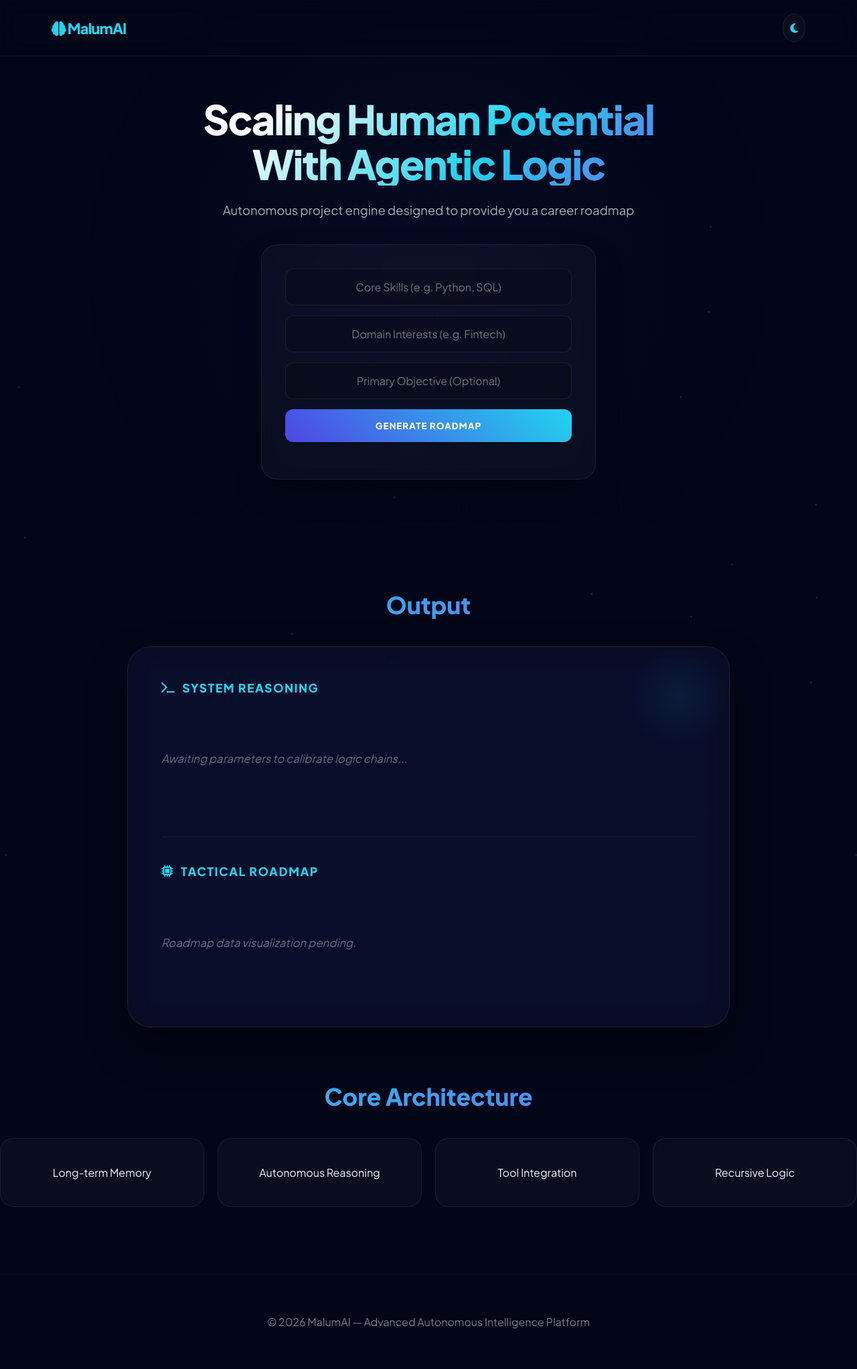
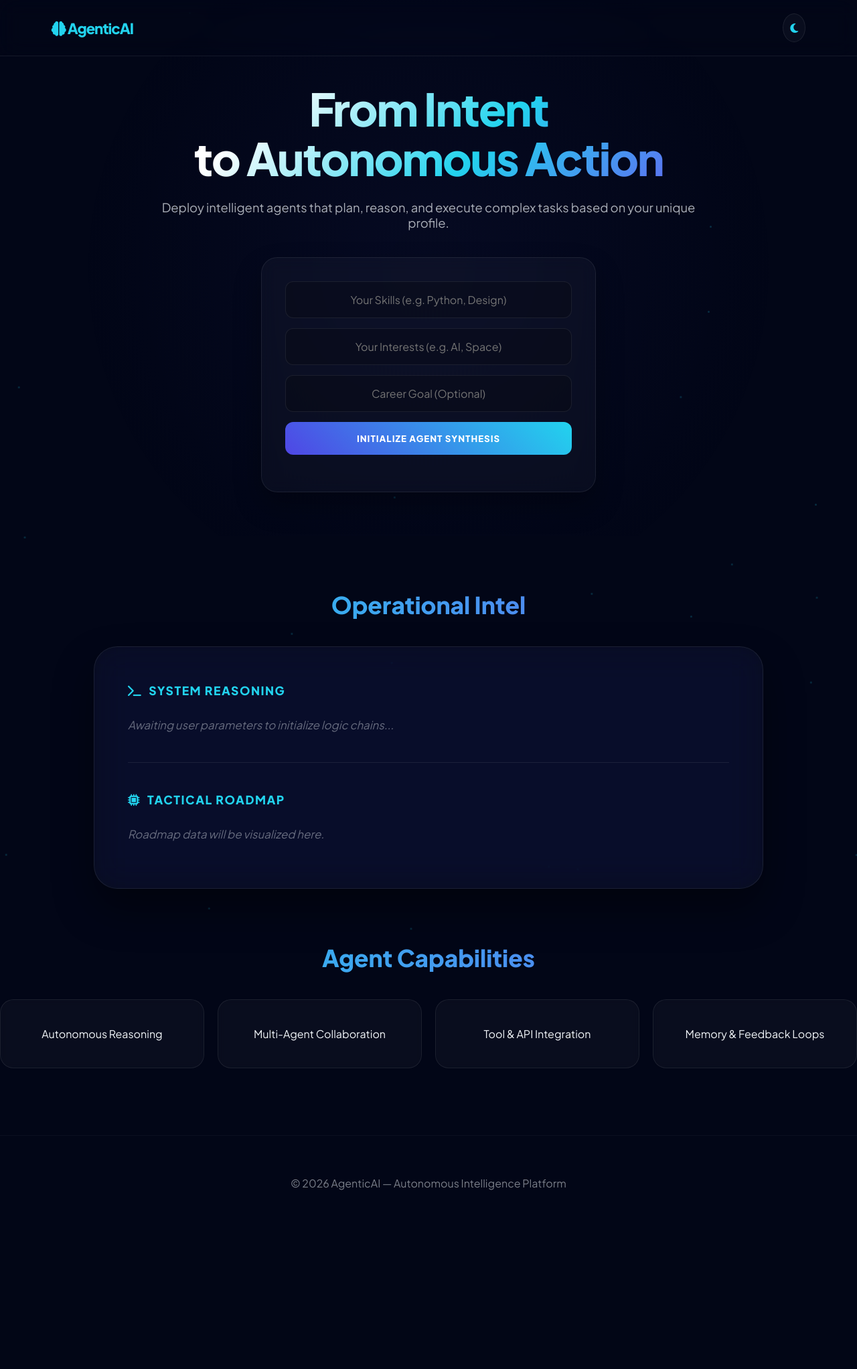
Before and after one commit to hammad-tayyab/AI-agents, a Django app: template MalumAI/api_features/templates/api_features/index.html in a window 1280 px wide. Shown: the whole page at 67% size. After the commit the page ends 1777 px from the top, so only its background shows below. Run offline with Django 5.2, Linux system fonts and the light colour scheme; the template is opened without the code that fills it, so the values that code supplies are empty.

Commit message:
For the alliance

```diff
--- a/MalumAI/api_features/templates/api_features/index.html
+++ b/MalumAI/api_features/templates/api_features/index.html
@@ -3,7 +3,7 @@
 <head>
 <meta charset="UTF-8">
 <meta name="viewport" content="width=device-width, initial-scale=1.0">
-<title>MalumAI | Learning Roadmap Generator</title>
+<title>AgenticAI | Autonomous Intelligence</title>
 
 <link rel="stylesheet" href="https://cdnjs.cloudflare.com/ajax/libs/font-awesome/6.5.0/css/all.min.css">
 <link href="https://fonts.googleapis.com/css2?family=Plus+Jakarta+Sans:wght@300;400;600;800&display=swap" rel="stylesheet">
@@ -72,12 +72,12 @@ header {
 .hero-content { max-width: 800px; width: 100%; }
 
 .hero h1 {
-  font-size: clamp(2rem, 5vw, 3.8rem); font-weight: 800; letter-spacing: -2px; line-height: 1.1;
+  font-size: clamp(2.5rem, 6vw, 4.2rem); font-weight: 800; letter-spacing: -2px; line-height: 1.1;
   background: linear-gradient(135deg, #fff 20%, var(--accent), var(--secondary));
-  -webkit-background-clip: text; -webkit-text-fill-color: transparent;
+  background-clip: text; -webkit-background-clip: text; -webkit-text-fill-color: transparent;
 }
 
-[data-theme="light"] .hero h1 { background: linear-gradient(135deg, #0f172a 20%, var(--primary), var(--secondary)); -webkit-background-clip: text; }
+[data-theme="light"] .hero h1 { background: linear-gradient(135deg, #0f172a 20%, var(--primary), var(--secondary)); background-clip: text; -webkit-background-clip: text; }
 
 .hero p { font-size: 1.15rem; margin: 25px 0 40px; opacity: 0.7; color: var(--light); }
 
@@ -110,23 +110,19 @@ header {
 
 /* --- FROSTED OUTPUT BOX --- */
 #output-section { padding: 80px 8%; }
-.output-container { max-width: 900px; margin: auto; }
+.output-container { max-width: 1000px; margin: auto; }
 
 .section-title {
   text-align: center; font-size: 2.2rem; margin-bottom: 40px; font-weight: 800;
   background: linear-gradient(to right, var(--accent), var(--secondary));
-  -webkit-background-clip: text; -webkit-text-fill-color: transparent;
+  background-clip: text; -webkit-background-clip: text; -webkit-text-fill-color: transparent;
 }
 
 .output-glass-box {
   background: var(--glass); backdrop-filter: blur(25px) saturate(180%);
   padding: 50px; border-radius: 35px; border: 1px solid var(--glass-border);
   box-shadow: 0 30px 60px rgba(0,0,0,0.4); position: relative;
-}
-
-.output-glass-box::after {
-  content: ""; position: absolute; top: 0; right: 0; width: 150px; height: 150px;
-  background: radial-gradient(circle, rgba(34, 211, 238, 0.08), transparent 70%);
+  word-wrap: break-word; overflow-wrap: break-word;
 }
 
 .output-glass-box h3 {
@@ -134,7 +130,10 @@ header {
   letter-spacing: 1.5px; margin-bottom: 20px; display: flex; align-items: center; gap: 10px;
 }
 
-.output-text { line-height: 1.8; font-size: 1.05rem; white-space: pre-wrap; }
+.output-text { line-height: 1.8; font-size: 1.05rem; }
+.output-text p { margin-bottom: 15px; }
+.output-text ul { margin-left: 20px; margin-bottom: 20px; }
+.output-text li { margin-bottom: 8px; }
 
 .divider { height: 1px; background: var(--glass-border); margin: 40px 0; border: none; }
 
@@ -157,6 +156,15 @@ footer { padding: 60px; text-align: center; opacity: 0.5; border-top: 1px solid
 }
 @keyframes spin { 100% { transform: rotate(360deg); } }
 
+/* Grid for Weekly Schedule */
+.timetable-grid {
+  display: grid; grid-template-columns: repeat(auto-fit, minmax(200px, 1fr));
+  gap: 15px; margin-top: 15px;
+}
+.week-card {
+  background: rgba(79, 70, 229, 0.1); padding: 15px;
+  border-radius: 10px; border-left: 3px solid var(--accent);
+}
 </style>
 </head>
 
@@ -165,21 +173,21 @@ footer { padding: 60px; text-align: center; opacity: 0.5; border-top: 1px solid
 <div class="bg-visuals" id="visuals"></div>
 
 <header>
-  <div class="logo"><i class="fa-solid fa-brain"></i> MalumAI</div>
+  <div class="logo"><i class="fa-solid fa-brain"></i> AgenticAI</div>
   <div class="theme-switch" id="theme-btn"><i class="fa-solid fa-moon"></i></div>
 </header>
 
 <section class="hero">
   <div class="hero-content">
-    <h1>Scaling Human Potential <br> With Agentic Logic</h1>
-    <p>Autonomous project engine designed to provide you a career roadmap</p>
+    <h1>From Intent <br> to Autonomous Action</h1>
+    <p>Deploy intelligent agents that plan, reason, and execute complex tasks based on your unique profile.</p>
 
     <form id="form" class="ai-form">
       {% csrf_token %}
-      <input type="text" id="skillset" placeholder="Core Skills (e.g. Python, SQL)" required>
-      <input type="text" id="interest" placeholder="Domain Interests (e.g. Fintech)" required>
-      <input type="text" id="goal" placeholder="Primary Objective (Optional)">
-      <button type="submit" class="cta">Generate Roadmap</button>
+      <input type="text" id="skills" placeholder="Your Skills (e.g. Python, Design)" required>
+      <input type="text" id="hobbies" placeholder="Your Interests (e.g. AI, Space)" required>
+      <input type="text" id="goal" placeholder="Career Goal (Optional)">
+      <button type="submit" class="cta">Initialize Agent Synthesis</button>
       <div id="loading" style="margin-top: 20px; font-weight: 600; color: var(--accent);"></div>
     </form>
   </div>
@@ -187,40 +195,36 @@ footer { padding: 60px; text-align: center; opacity: 0.5; border-top: 1px solid
 
 <section id="output-section">
   <div class="output-container">
-    <h2 class="section-title">Output</h2>
+    <h2 class="section-title">Operational Intel</h2>
 
     <div class="output-glass-box">
-      <div id="project-desc">
+      <div id="project-desc" class="output-text">
         <h3><i class="fa-solid fa-terminal"></i> System Reasoning</h3>
-        <div class="output-text">
-          <p style="opacity: 0.4; font-style: italic;">Awaiting parameters to calibrate logic chains...</p>
-        </div>
+        <p style="opacity: 0.4; font-style: italic;">Awaiting user parameters to initialize logic chains...</p>
       </div>
 
       <hr class="divider">
 
-      <div id="timetable">
+      <div id="timetable" class="output-text">
         <h3><i class="fa-solid fa-microchip"></i> Tactical Roadmap</h3>
-        <div class="output-text">
-          <p style="opacity: 0.4; font-style: italic;">Roadmap data visualization pending.</p>
-        </div>
+        <p style="opacity: 0.4; font-style: italic;">Roadmap data will be visualized here.</p>
       </div>
     </div>
   </div>
 </section>
 
 <section>
-  <h2 class="section-title">Core Architecture</h2>
+  <h2 class="section-title">Agent Capabilities</h2>
   <div class="grid">
-    <div class="card">Long-term Memory</div>
     <div class="card">Autonomous Reasoning</div>
-    <div class="card">Tool Integration</div>
-    <div class="card">Recursive Logic</div>
+    <div class="card">Multi-Agent Collaboration</div>
+    <div class="card">Tool & API Integration</div>
+    <div class="card">Memory & Feedback Loops</div>
   </div>
 </section>
 
 <footer>
-  © 2026 MalumAI — Advanced Autonomous Intelligence Platform
+  © 2026 AgenticAI — Autonomous Intelligence Platform
 </footer>
 
 <script>
@@ -236,7 +240,7 @@ for(let i=0; i<35; i++) {
   container.appendChild(p);
 }
 
-// --- Dark/Light Mode ---
+// --- Theme Toggle ---
 const themeBtn = document.getElementById('theme-btn');
 themeBtn.addEventListener('click', () => {
   const isLight = document.body.getAttribute('data-theme') === 'light';
@@ -244,142 +248,118 @@ themeBtn.addEventListener('click', () => {
   themeBtn.innerHTML = isLight ? '<i class="fa-solid fa-moon"></i>' : '<i class="fa-solid fa-sun"></i>';
 });
 
-// --- Backend Connector ---
+// --- Original Backend Integration ---
 document.getElementById("form").addEventListener("submit", async function(e) {
   e.preventDefault();
 
-  const skillset = document.getElementById("skillset").value;
-  const interest = document.getElementById("interest").value;
-  const goal = document.getElementById("goal").value;
+  const skillset = document.getElementById("skills").value.trim();
+  const interest = document.getElementById("hobbies").value.trim();
+  const goal = document.getElementById("goal").value.trim();
 
-  document.getElementById("loading").innerHTML =
-    `<div class="spinner"></div> Engaging Neural Sub-routines...`;
+  if (!skillset || !interest) {
+    document.getElementById("loading").innerHTML = `<p style="color: #ff6b6b; margin-top: 15px;">⚠️ Skills and Interests are required</p>`;
+    return;
+  }
 
-  const csrfToken = document.querySelector('[name=csrfmiddlewaretoken]').value;
+  document.getElementById("loading").innerHTML = `<div class="spinner"></div><p style="margin-top: 10px; display:inline-block;">Synthesizing intelligent project...</p>`;
 
   try {
-    const response = await fetch('/api/generate-roadmap/', {
-      method: 'POST',
+    const csrfToken = document.querySelector('[name=csrfmiddlewaretoken]')?.value || '';
+
+    const response = await fetch("/api/generate-roadmap/", {
+      method: "POST",
       headers: {
-        'Content-Type': 'application/json',
-        'X-CSRFToken': csrfToken
+        "Content-Type": "application/json",
+        ...(csrfToken ? { "X-CSRFToken": csrfToken } : {})
       },
-      body: JSON.stringify({ skillset, interest, goal })
+      body: JSON.stringify({
+        skillset: skillset,
+        interest: interest,
+        goal: goal || "General learning"
+      })
     });
 
-    const result = await response.json();
+    if (!response.ok) {
+      const errorData = await response.json();
+      throw new Error(errorData.error || `HTTP Error: ${response.status}`);
+    }
+
+    const data = await response.json();
     document.getElementById("loading").innerHTML = "";
 
-    if (result.success) {
-      // Store in sessionStorage
-      sessionStorage.setItem('roadmapData', JSON.stringify(result.data));
-
-      // Populate the output sections
-      populateOutput(result.data);
-
-      // Smooth scroll to results
-      window.scrollTo({
-        top: document.getElementById("output-section").offsetTop - 100,
-        behavior: 'smooth'
-      });
-    } else {
-      document.getElementById("project-desc").innerHTML =
-        `<h3><i class="fa-solid fa-terminal"></i> System Reasoning</h3><div class="output-text">${result.error}</div>`;
+    if (!data.success) {
+      document.getElementById("loading").innerHTML = `<p style="color: #ff6b6b; margin-top: 15px;">❌ ${data.error || 'Failed to generate roadmap'}</p>`;
+      return;
     }
 
+    const roadmapData = data.data;
+
+    // --- Build Project Description HTML ---
+    let projectDescHTML = `<h3>🚀 Project Description</h3>`;
+
+    if (roadmapData.parse_error) {
+      projectDescHTML += `<p style="color: #ffa500; margin-bottom: 20px;"><strong>⚠️ Note:</strong> ${roadmapData.parse_error}</p>`;
+    }
+
+    if (roadmapData.summary) {
+      projectDescHTML += `<p style="margin-bottom: 20px;"><strong>Summary:</strong> ${roadmapData.summary}</p>`;
+    }
+
+    if (roadmapData.roadmap && Array.isArray(roadmapData.roadmap)) {
+      projectDescHTML += `<p><strong>🎯 Key Milestones:</strong></p><ul style="margin-bottom: 20px;">`;
+      roadmapData.roadmap.forEach((milestone, idx) => {
+        projectDescHTML += `<li>${idx + 1}. ${milestone}</li>`;
+      });
+      projectDescHTML += `</ul>`;
+    }
+
+    if (roadmapData.projects && Array.isArray(roadmapData.projects)) {
+      projectDescHTML += `<p><strong>💻 Hands-On Projects:</strong></p><ul>`;
+      roadmapData.projects.forEach((project, idx) => {
+        const name = project.name || project.project_name || `Project ${idx + 1}`;
+        const desc = project.description || '';
+        const duration = project.duration_weeks || project.duration || 'N/A';
+        const tech = (project.tech_stack || project.technologies || []).join(', ') || 'Various';
+        projectDescHTML += `
+          <li style="margin-bottom: 15px;">
+            <strong>${idx + 1}. ${name}</strong> (${duration} weeks)<br>
+            <em>${desc}</em><br>
+            <span style="opacity: 0.7; font-size: 0.9em;">Tech: ${tech}</span>
+          </li>`;
+      });
+      projectDescHTML += `</ul>`;
+    }
+
+    document.getElementById("project-desc").innerHTML = projectDescHTML;
+
+    // --- Build Timetable HTML ---
+    let timetableHTML = `<h3>📅 12-Week Timetable</h3>`;
+    if (roadmapData.weekly_schedule && Array.isArray(roadmapData.weekly_schedule)) {
+      timetableHTML += `<div class="timetable-grid">`;
+      roadmapData.weekly_schedule.slice(0, 12).forEach((week, idx) => {
+        const weekNum = idx + 1;
+        const weekContent = typeof week === 'string' ? week : week.tasks || week.description || JSON.stringify(week);
+        timetableHTML += `
+          <div class="week-card">
+            <strong>Week ${weekNum}</strong>
+            <p style="margin-top: 8px; font-size: 0.9em; opacity: 0.9;">${weekContent}</p>
+          </div>`;
+      });
+      timetableHTML += `</div>`;
+    } else {
+      timetableHTML += `<p>No weekly schedule available.</p>`;
+    }
+
+    document.getElementById("timetable").innerHTML = timetableHTML;
+
+    // Smooth scroll to output
+    window.scrollTo({ top: document.getElementById("output-section").offsetTop - 100, behavior: 'smooth' });
+
   } catch (error) {
-    document.getElementById("loading").innerHTML =
-      "⚠️ Uplink failed. Ensure your backend server is running.";
+    console.error("Error:", error);
+    document.getElementById("loading").innerHTML = `<p style="color: #ff6b6b; margin-top: 15px;">❌ Error: ${error.message}</p>`;
   }
 });
-
-// Function to populate output sections with structured data
-function populateOutput(data) {
-  let reasoning = '';
-  let roadmap = '';
-
-  if (data.summary) {
-    reasoning += `Summary: ${data.summary}\n\n`;
-  }
-
-  if (data.roadmap && Array.isArray(data.roadmap)) {
-    reasoning += 'Learning Milestones:\n';
-    data.roadmap.forEach((milestone, index) => {
-      reasoning += `${index + 1}. ${milestone}\n`;
-    });
-    reasoning += '\n';
-  }
-
-  if (data.resources && Array.isArray(data.resources)) {
-    reasoning += 'Recommended Resources:\n';
-    data.resources.forEach((resource, index) => {
-      const resText = typeof resource === 'string' ? resource : resource.name || resource.title || JSON.stringify(resource);
-      reasoning += `${index + 1}. ${resText}\n`;
-    });
-  }
-
-  if (data.projects && Array.isArray(data.projects)) {
-    roadmap += 'Hands-On Projects:\n';
-    data.projects.forEach((project, index) => {
-      const name = project.name || project.project_name || `Project ${index + 1}`;
-      const desc = project.description || '';
-      const duration = project.duration_weeks || project.duration || 'N/A';
-      roadmap += `${index + 1}. ${name} (${duration} weeks): ${desc}\n`;
-    });
-    roadmap += '\n';
-  }
-
-  if (data.weekly_schedule && Array.isArray(data.weekly_schedule)) {
-    roadmap += '12-Week Schedule:\n';
-    data.weekly_schedule.slice(0, 12).forEach((week, index) => {
-      const weekNum = index + 1;
-      const content = typeof week === 'string' ? week : week.tasks || week.description || JSON.stringify(week);
-      roadmap += `Week ${weekNum}: ${content}\n`;
-    });
-  }
-
-  if (data.raw_response) {
-    const sections = parseRawResponse(data.raw_response);
-    for (const [title, content] of Object.entries(sections)) {
-      if (title.toLowerCase().includes('project') || title.toLowerCase().includes('schedule') || title.toLowerCase().includes('roadmap')) {
-        roadmap += `${title}:\n${content}\n\n`;
-      } else {
-        reasoning += `${title}:\n${content}\n\n`;
-      }
-    }
-  }
-
-  document.getElementById("project-desc").innerHTML =
-    `<h3><i class="fa-solid fa-terminal"></i> System Reasoning</h3><div class="output-text">${reasoning || 'No reasoning data available.'}</div>`;
-
-  document.getElementById("timetable").innerHTML =
-    `<h3><i class="fa-solid fa-microchip"></i> Tactical Roadmap</h3><div class="output-text">${roadmap || 'No roadmap data available.'}</div>`;
-}
-
-// Parse raw GPT response into sections
-function parseRawResponse(text) {
-  const sections = {};
-  const lines = text.split('\n');
-  let currentSection = 'General';
-  let currentContent = '';
-
-  for (const line of lines) {
-    const trimmed = line.trim();
-    if (trimmed.match(/^(Summary|Milestones?|Projects?|Schedule|Resources?|Weekly|Roadmap)/i)) {
-      if (currentContent) {
-        sections[currentSection] = currentContent.trim();
-      }
-      currentSection = trimmed.replace(/:$/, '');
-      currentContent = '';
-    } else {
-      currentContent += line + '\n';
-    }
-  }
-  if (currentContent) {
-    sections[currentSection] = currentContent.trim();
-  }
-  return sections;
-}
 </script>
 
 </body>
```
